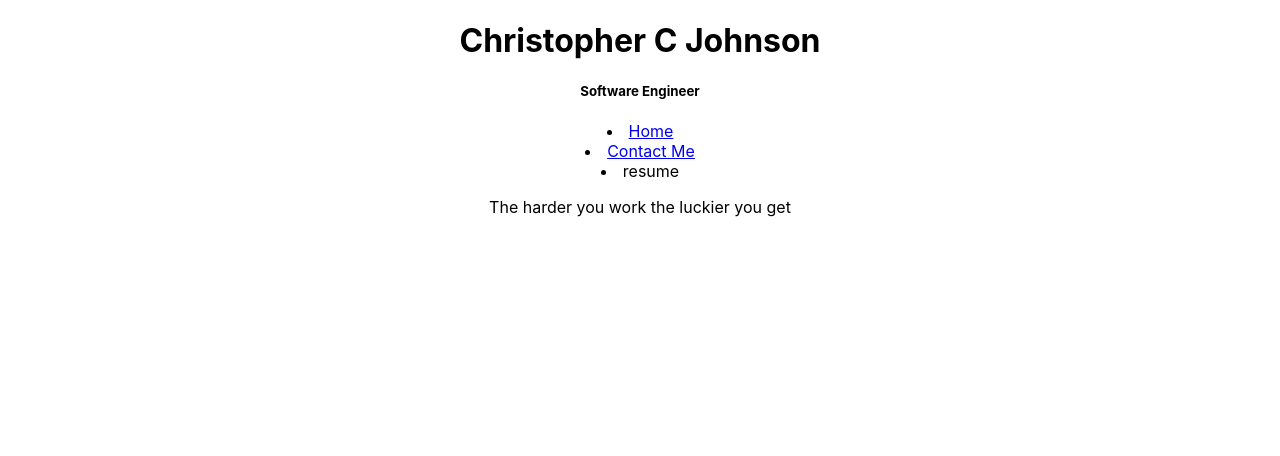
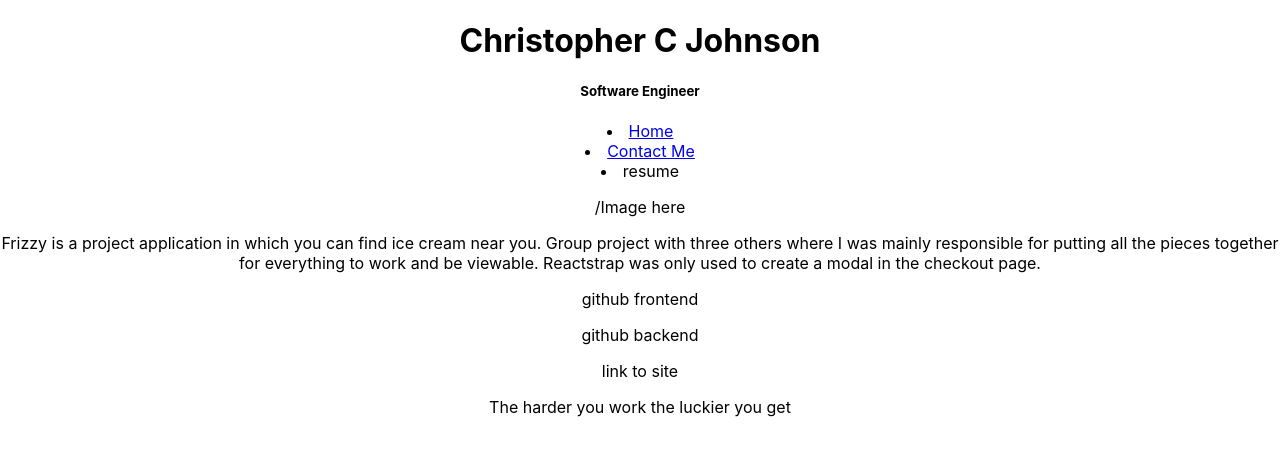
Before and after one commit to redpumpkin21/christophercjohnson, a React (Create React App) app: page /frizzy in a window 1280 px wide. Shown: the top 456 px of the page. Built offline with nearby package versions, Linux system fonts and the light colour scheme.

Commit message:
changed where description goes

```diff
--- a/src/App.js
+++ b/src/App.js
@@ -6,6 +6,10 @@ import Projects from './Component/Projects';
 import Nav from './Component/Nav';
 import Footer from './Component/Footer';
 import Home from './Pages/Home';
+import BookNRead from './Pages/BookNRead';
+import Frizzy from './Pages/Frizzy';
+import Kdrama from './Pages/Kdrama';
+import VideoGame from './Pages/VideoGame';
 
 function App() {
   return (
@@ -18,6 +22,10 @@ function App() {
           <Route path ='/' element={<Home />}/>
           <Route path = '/about' element ={<About />}/>
           <Route path ='/projects' element ={<Projects />}/>
+          <Route path = '/booknread' element ={<BookNRead/>}/>
+          <Route path = '/frizzy' element ={<Frizzy/>}/>
+          <Route path = '/K-dramalove' element ={<Kdrama/>}/>
+          <Route path = '/videogame' element ={<VideoGame/>}/>
         </Routes>
         <Footer />
       </header>
--- a/src/Component/Projects.js
+++ b/src/Component/Projects.js
@@ -1,3 +1,5 @@
+import { Link } from "react-router-dom"
+
 const Projects = () => {
     return (
         <div className = 'Projects'>
@@ -5,14 +7,7 @@ const Projects = () => {
                 <h5>Book N Read</h5>
                 <img src = 'https://res.cloudinary.com/dx3a3l6k0/image/upload/v1646166749/Screen_Shot_2021-09-27_at_5.37.55_PM_epjm8z_Small_cdvxea.jpg'/>
                 <p>
-                This project came from working in GA’s bootcamp.
-                The project was made with React and Reactstap as
-                my front end. I used Contentful as a way to hold
-                my images so that I could populate them in my
-                project. Contentful was tricky to implement in the
-                front end due to the images being in a  separate part of
-                the JSON in which I had to map in my api call to get all
-                information in one place.
+                    <Link to= '/booknread'> Click Here</Link>
                 </p>
             </article>
 
@@ -20,12 +15,7 @@ const Projects = () => {
                 <h5>Frizzy</h5>
                 <img src ='https://res.cloudinary.com/dx3a3l6k0/image/upload/v1646166714/Screen_Shot_2021-09-27_at_5.44.27_PM_cnvup1_Small_ebjh13.jpg'/>
                 <p>
-                Frizzy is a project application in which you can find ice cream near you.
-                Group project with three others where I was mainly
-                responsible for putting all the pieces together
-                for everything to work and be viewable.
-                Reactstrap was only used to create a modal in the
-                checkout page.
+                    <Link to= '/frizzy'> Click Here</Link>
                 </p>
             </article>
 
@@ -33,13 +23,7 @@ const Projects = () => {
                 <h5>K-Drama Love</h5>
                 <img src = 'https://res.cloudinary.com/dx3a3l6k0/image/upload/v1646166726/Screen_Shot_2021-09-27_at_6.09.45_PM_rmasxb_Small_ivofnq.jpg'/>
                 <p>
-                Group projects with one other person where
-                I tackled the front end with Angular and SASS.
-                I used typescript as the javascript language and
-                set it up the front so that it auto-populates
-                whenever more Kdramas are added to the back end.
-                MDBootstrap and NGBootstrap were used to implement
-                the carousel and the navbar.
+                    <Link to= '/k-dramalove'> Click Here</Link>
                 </p>
             </article>
 
@@ -47,14 +31,7 @@ const Projects = () => {
                 <h5>VideoGame</h5>
                 <img src= 'https://res.cloudinary.com/dx3a3l6k0/image/upload/v1646166738/Screen_Shot_2022-01-26_at_6.44.44_PM_slslke_Small_dr7vua.jpg'/>
                 <p>
-                Project where I utilized fullstack knowledge.
-                The backend was made with Django python and data
-                was created using postman. The front end was used
-                with React and React Router v6 to learn what new
-                things have been implemented and what has been
-                taking away dealing with the routes. I created a
-                usable search bar that only searches what video
-                game is in the backend.
+                    <Link to= '/videogame'> Click Here</Link>
                 </p>
             </article>
 
--- /dev/null
+++ b/src/Pages/BookNRead.js
@@ -0,0 +1,15 @@
+const BookNRead = () => {
+    return(
+        <div>
+            <p>/Image here</p>
+            <p>This project came from working in GA’s bootcamp. The project was made with React and Reactstap as my front end. I used Contentful as a way to hold my images so that I could populate them in my project. Contentful was tricky to implement in the front end due to the images being in a  separate part of the JSON in which I had to map in my api call to get all information in one place. </p>
+            <p>github frontend</p>
+            <p>github backend</p>
+            <p>link to site</p>
+        </div>
+
+
+    )
+}
+
+export default BookNRead
--- /dev/null
+++ b/src/Pages/Frizzy.js
@@ -0,0 +1,22 @@
+const Frizzy = () => {
+    return(
+        <div>
+            <p>/Image here</p>
+            <p>
+                Frizzy is a project application in which you can find ice cream near you.
+                Group project with three others where I was mainly
+                responsible for putting all the pieces together
+                for everything to work and be viewable.
+                Reactstrap was only used to create a modal in the
+                checkout page.
+                </p>
+            <p>github frontend</p>
+            <p>github backend</p>
+            <p>link to site</p>
+        </div>
+
+
+    )
+}
+
+export default Frizzy
--- /dev/null
+++ b/src/Pages/Kdrama.js
@@ -0,0 +1,23 @@
+const Kdrama = () => {
+    return(
+        <div>
+            <p>/Image here</p>
+            <p>
+                Group projects with one other person where
+                I tackled the front end with Angular and SASS.
+                I used typescript as the javascript language and
+                set it up the front so that it auto-populates
+                whenever more Kdramas are added to the back end.
+                MDBootstrap and NGBootstrap were used to implement
+                the carousel and the navbar.
+                </p>
+            <p>github frontend</p>
+            <p>github backend</p>
+            <p>link to site</p>
+        </div>
+
+
+    )
+}
+
+export default Kdrama
--- /dev/null
+++ b/src/Pages/VideoGame.js
@@ -0,0 +1,24 @@
+const VideoGame = () => {
+    return(
+        <div>
+            <p>/Image here</p>
+            <p>
+                Project where I utilized fullstack knowledge.
+                The backend was made with Django python and data
+                was created using postman. The front end was used
+                with React and React Router v6 to learn what new
+                things have been implemented and what has been
+                taking away dealing with the routes. I created a
+                usable search bar that only searches what video
+                game is in the backend.
+                </p>
+            <p>github frontend</p>
+            <p>github backend</p>
+            <p>link to site</p>
+        </div>
+
+
+    )
+}
+
+export default VideoGame
--- a/src/css/App.css
+++ b/src/css/App.css
@@ -12,18 +12,18 @@ body{
     height: 115%;
 
 }
-.BookNRead, .Frizzy, .Kdrama, .VideoGame{
+.BookNRead, .Frizzy, .KDrama, .VideoGame{
     display:grid;
     grid-template-columns: 2;
     grid-template-rows: 2;
 }
-.BookNRead img, .BookNRead h5{
+.BookNRead img, .Frizzy img, .KDrama img, .VideoGame img{
     grid-column-start: 1;
     grid-column-end:1 ;
-    grid-row-start: 1;
+    grid-row-start: 2;
     grid-row-end: 2;
 }
-.BookNRead p{
+.BookNRead p, .Frizzy p, .KDrama p, .VideoGame p{
     grid-column-start: 2;
     grid-row-start: 1;
     grid-row-end: 2;
```
